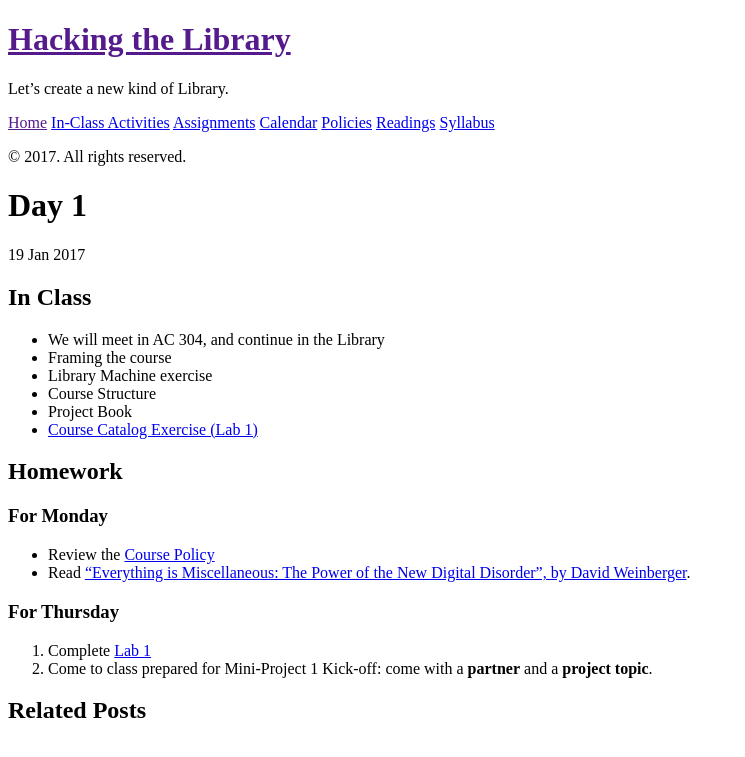
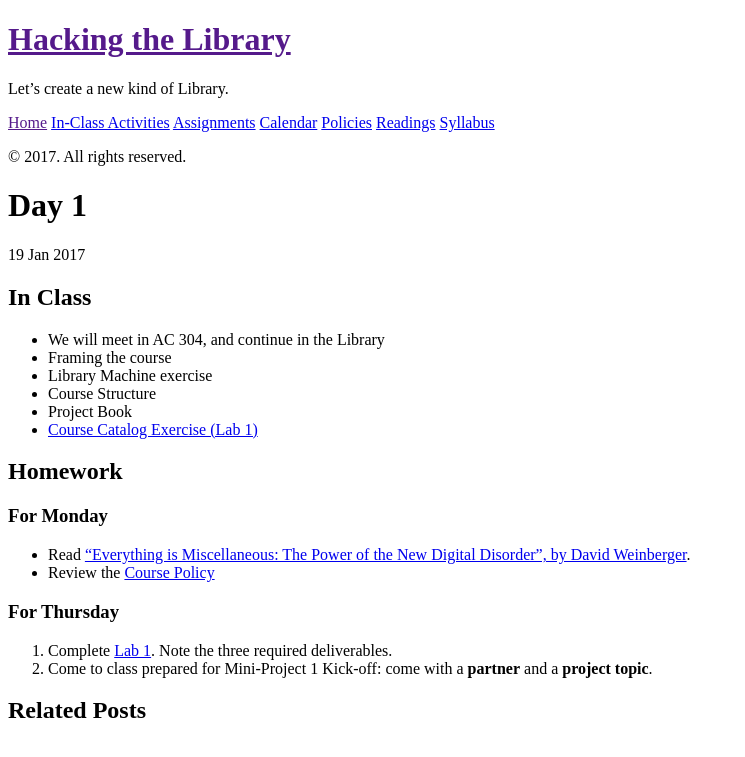
Before and after one commit to osteele/hackingthelibrary.org, a Jekyll site: the page built from _days/day-1.md, in a window 1280 px wide. Shown: the top 757 px of the page, without its empty margins (0-745 px from the left). Built offline with Jekyll 4.4.1, drawn with Linux system fonts in a browser that asks for light colours.

Commit message:
day 1: call out the deliverables

```diff
--- a/_days/day-1.md
+++ b/_days/day-1.md
@@ -19,11 +19,11 @@ title: Day 1
 
 ### For Monday
 
+* Read ["Everything is Miscellaneous: The Power of the New Digital Disorder", by David Weinberger](http://example.com/link/to/article.pdf).
 * Review the [Course Policy]({% link policies.md %})
-* Read ["Everything is Miscellaneous: The Power of the New Digital Disorder", by David Weinberger](http://example.com/link/to/article.pdf).
 
 
 ### For Thursday
 
-1. Complete [Lab 1]({% link _assignments/lab-1.md %})
+1. Complete [Lab 1]({% link _assignments/lab-1.md %}). Note the three required deliverables.
 2. Come to class prepared for Mini-Project 1 Kick-off: come with a **partner** and a **project topic**.
```
